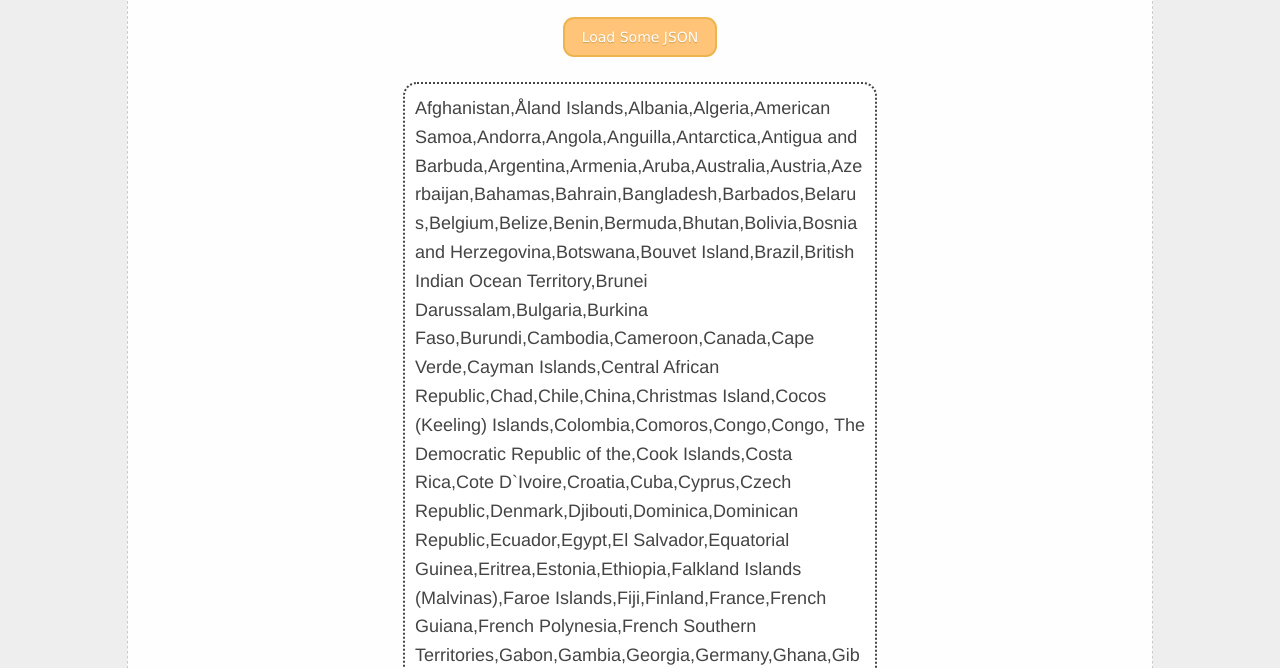
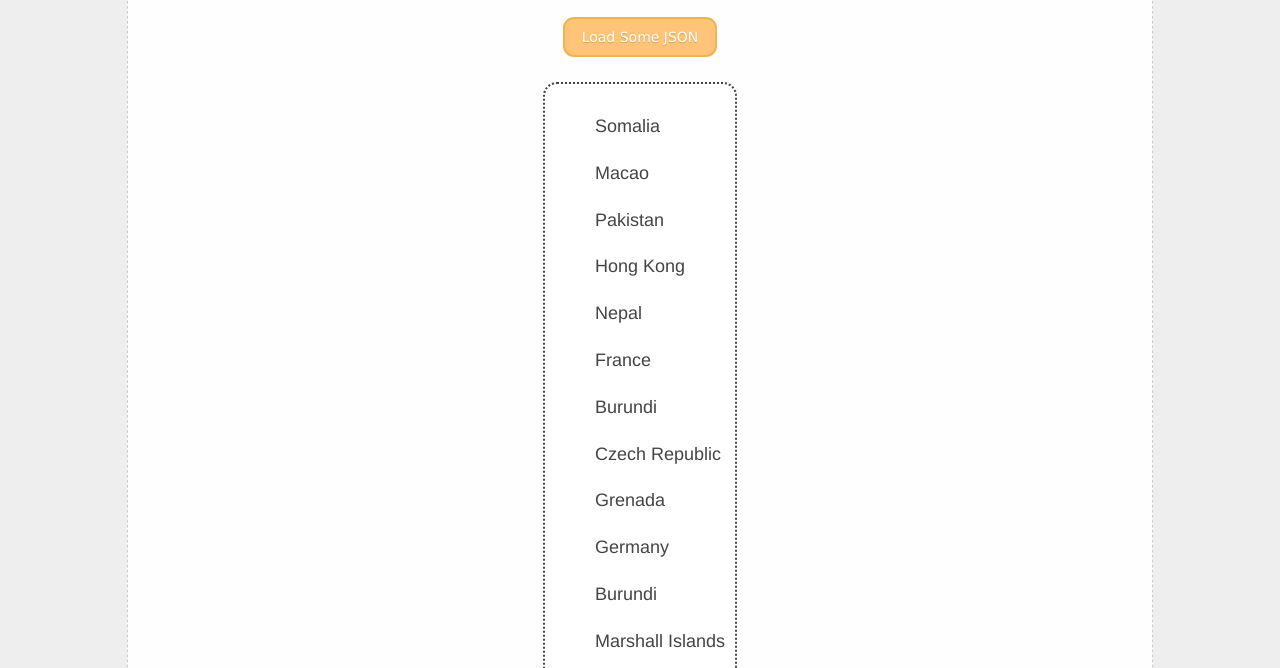
Before and after one commit to Nick-Lisi/Nick-Lisi.github.io, a plain HTML site: page lab 6/index.html in a window 1280 px wide. Both pictures are taken after a click on the button "Load Some JSON". Shown: the part 132-800 px from the top of the page. Drawn offline with Linux system fonts and the light colour scheme.

Commit message:
Update index.html

```diff
--- a/lab 6/index.html
+++ b/lab 6/index.html
@@ -23,9 +23,31 @@
       fetch('ajax_sample.json')
         .then(res => res.json())
         .then(res => res.map(c => c.name))
-        .then(codes => document.querySelector(".content").innerText = codes)
+        .then(codes => {
+
+          const content = document.querySelector(".content");
+
+          content.innerHTML = " ";
+          for(let i =0; i <15; i++){
+
+              const selectNumber = getRandomIntInclusive(0, 242);
+              let el = document.createElement("ol");
+
+              el.innerText = codes[selectNumber];
+              content.appendChild(el);
+
+          }
+
+          return content;
+        })
+
+
+
+
+
+
+
         /*
-
           for (let c = 0; c < 15; c++) {
           const selectNumber = getRandomIntInclusive(0, 242);
           let el = document.createElement("li");
```
